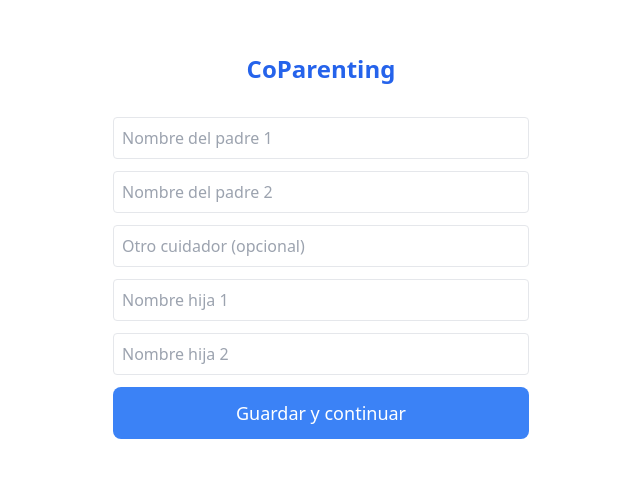
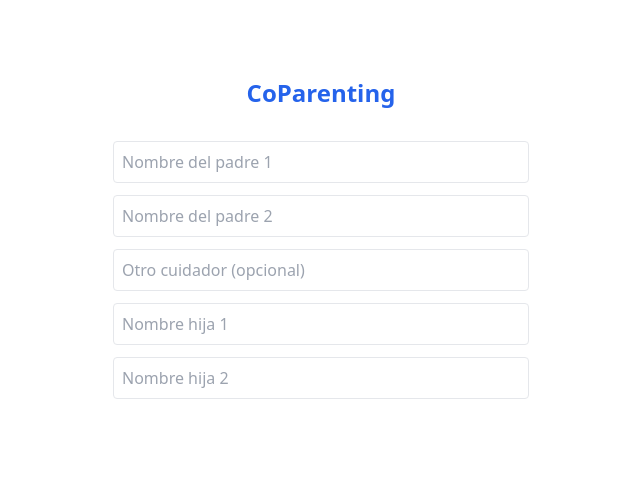
Before and after one commit to cenutrin-prog/co-parenting, a React (Vite) app: page / in a window 1280 px wide. Shown: the part 154-632 px from the top of the page, without its empty margins (319-959 px from the left). Built offline with nearby package versions, Linux system fonts and the light colour scheme.

Commit message:
Update SetupScreen.jsx

```diff
--- a/src/SetupScreen.jsx
+++ b/src/SetupScreen.jsx
@@ -1,24 +1,6 @@
-import React, { useState, useEffect } from 'react';
-import { supabase } from './supabaseClient.js';
+import React, { useState } from 'react';
 
-const SetupScreen = ({
-  parents,
-  setParents,
-  children,
-  setChildren,
-  saveAndContinue,
-  showNameEntry,
-  setShowNameEntry
-}) => {
-
-  // Inicializa valores si vienen vacíos
-  useEffect(() => {
-    if (!parents.parent1) setParents(prev => ({ ...prev, parent1: '' }));
-    if (!parents.parent2) setParents(prev => ({ ...prev, parent2: '' }));
-    if (!parents.other) setParents(prev => ({ ...prev, other: '' }));
-    if (!children.child1) setChildren(prev => ({ ...prev, child1: '' }));
-    if (!children.child2) setChildren(prev => ({ ...prev, child2: '' }));
-  }, []);
+const SetupScreen = ({ parents, setParents, children, setChildren, setCurrentUser, setStep }) => {
 
   const handleParentChange = (field, value) => {
     setParents(prev => ({ ...prev, [field]: value }));
@@ -28,7 +10,13 @@ const SetupScreen = ({
     setChildren(prev => ({ ...prev, [field]: value }));
   };
 
-  if (showNameEntry) {
+  const saveAndContinue = (user) => {
+    localStorage.setItem('coparenting_parents', JSON.stringify(parents));
+    localStorage.setItem('coparenting_children', JSON.stringify(children));
+    setCurrentUser(user);
+    setStep('main');
+  };
+
   return (
     <div className="p-4 max-w-md mx-auto bg-white min-h-screen flex flex-col justify-center">
       <h1 className="text-2xl font-bold text-center mb-8 text-blue-600">CoParenting</h1>
@@ -75,38 +63,50 @@ const SetupScreen = ({
           className="w-full p-2 border rounded"
         />
 
+      </div>
+
+      <div className="mt-4 flex flex-col gap-2">
+        {parents.parent1 && (
           <button
-            onClick={() => {
-              if (!parents.parent1 || !parents.parent2 || !children.child1 || !children.child2) {
-                alert("Completa todos los campos obligatorios.");
-                return;
-              }
-
-              // Guardado local opcional (para evitar errores si App.jsx no pasa todo perfecto)
-              localStorage.setItem('coparenting_parents', JSON.stringify({ parents, children }));
-
-              saveAndContinue("parent1");
-            }}
+            onClick={() => saveAndContinue('parent1')}
             className="w-full text-white py-3 rounded-lg font-medium text-lg bg-blue-500"
           >
-            Guardar y continuar
+            Continuar como {parents.parent1}
           </button>
-
-        </div>
-      </div>
-    );
-  }
-
-  return (
-    <div className="p-4 max-w-md mx-auto bg-white min-h-screen flex flex-col justify-center">
-      <h1 className="text-2xl font-bold text-center mb-8 text-blue-600">CoParenting</h1>
-
+        )}
+        {parents.parent2 && (
           <button
-        onClick={() => setShowNameEntry(true)}
+            onClick={() => saveAndContinue('parent2')}
             className="w-full text-white py-3 rounded-lg font-medium text-lg bg-blue-500"
           >
-        Cambiar nombres
+            Continuar como {parents.parent2}
           </button>
+        )}
+        {parents.other && (
+          <button
+            onClick={() => saveAndContinue('other')}
+            className="w-full text-white py-3 rounded-lg font-medium text-lg bg-blue-500"
+          >
+            Continuar como {parents.other}
+          </button>
+        )}
+        {children.child1 && (
+          <button
+            onClick={() => saveAndContinue('child1')}
+            className="w-full text-white py-3 rounded-lg font-medium text-lg bg-blue-500"
+          >
+            Continuar como {children.child1}
+          </button>
+        )}
+        {children.child2 && (
+          <button
+            onClick={() => saveAndContinue('child2')}
+            className="w-full text-white py-3 rounded-lg font-medium text-lg bg-blue-500"
+          >
+            Continuar como {children.child2}
+          </button>
+        )}
+      </div>
     </div>
   );
 };
```
Lines whose indentation alone changed are shown as unchanged.
